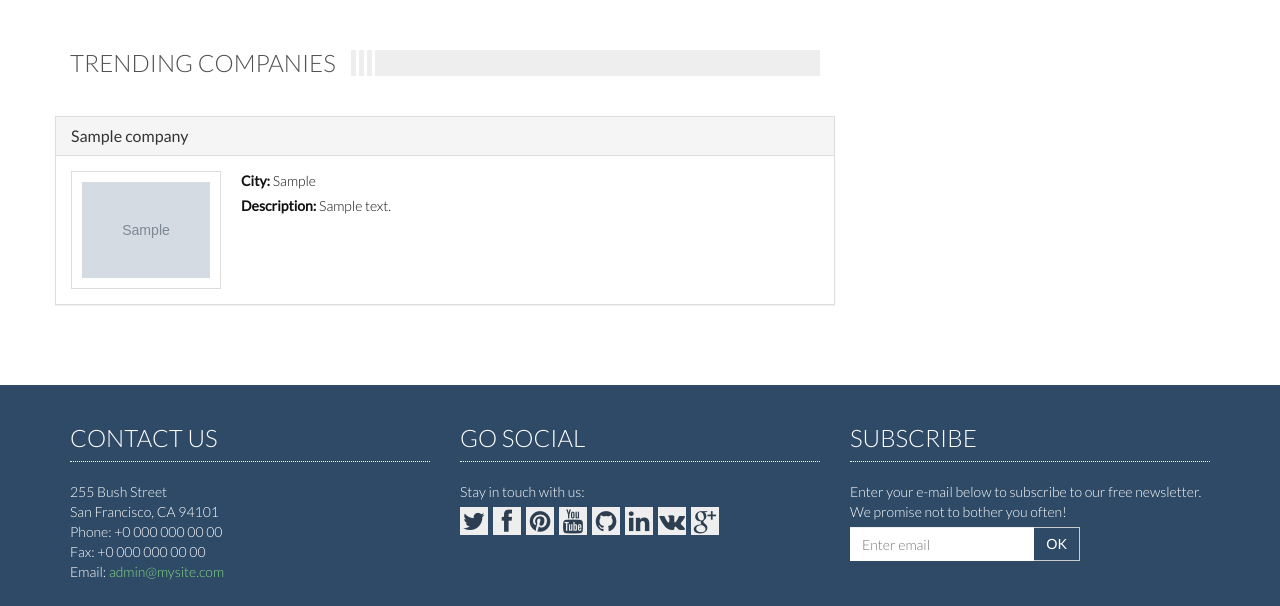
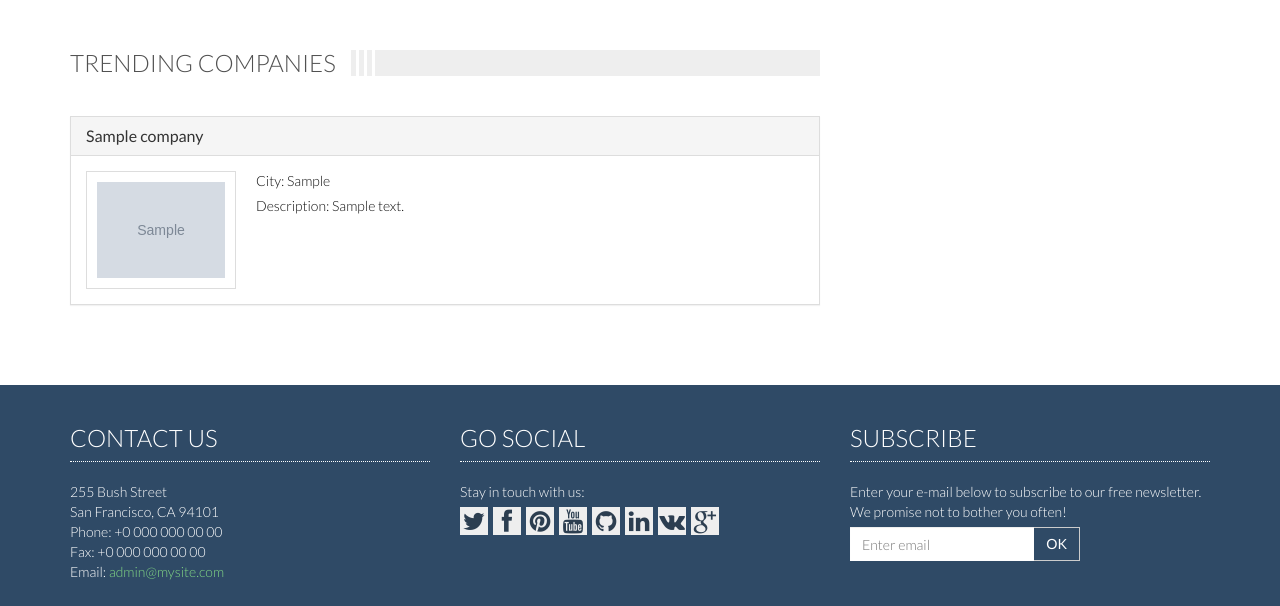
Before and after one commit to winnietong/StartupWiki, a Django app: page /companies/ in a window 1280 px wide. Shown: the part 50-656 px from the top of the page. Run offline with Django 3.2, Linux system fonts and the light colour scheme; tables that the repository leaves empty hold one stand-in row (values such as "Sample post"); grey boxes marked "Sample" are stand-in pictures; some libraries are stand-ins or nearby versions.

Commit message:
simple company description edits

```diff
--- a/stocks/templates/base_template.html
+++ b/stocks/templates/base_template.html
@@ -8,6 +8,7 @@
 
     <!-- Custom styles for this template -->
     <link href='http://fonts.googleapis.com/css?family=Lato:100,300,400' rel='stylesheet' type='text/css'>
+    <link rel="stylesheet" type="text/css" href="{% static 'css/animate.css' %}" />
     <link rel="stylesheet" type="text/css" href="{% static 'css/elements.css' %}" />
     <link rel="stylesheet" type="text/css" href="{% static 'css/custom.css' %}" />
     <link href="{% static 'fonts/font-awesome-4.0.3/css/font-awesome.min.css'%}" rel="stylesheet">
@@ -49,6 +50,8 @@
     .scroll p{
         font-size: 14px !important;
     }
+
+
 </style>
 
 <html>
@@ -135,7 +138,7 @@
                     <li><a href="#"><i class="fa fa-facebook"></i></a></li>
                     <li><a href="#"><i class="fa fa-pinterest"></i></a></li>
                     <li><a href="#"><i class="fa fa-youtube"></i></a></li>
-                        <li><a href="#"><i class="fa fa-github"></i></a></li>
+                    <li><a href="#"><i class="fa fa-github"></i></a></li>                    </li>
                     <li><a href="#"><i class="fa fa-linkedin"></i></a></li>
                     <li><a href="#"><i class="fa fa-vk"></i></a></li>
                     <li><a href="#"><i class="fa fa-google-plus"></i></a></li>
@@ -183,6 +186,7 @@
     <script src="{% static 'js/bootstrap.min.js' %}"></script>
     <script src="{% static 'js/custom.js' %}"></script>
     <script src="{% static 'js/scrolltopcontrol.js' %}"></script>
+    <script src="{% static 'js/bootstrap-datepicker.js' %}"></script>
 
     </body>
 </html>
--- a/stocks/templates/company/companies.html
+++ b/stocks/templates/company/companies.html
@@ -25,10 +25,7 @@
             </div>
 
             {% for company in companies %}
-                <div class="row">
-
                 {% include 'includes/company_description.html' %}
-                </div>
             {% endfor %}
             </div>
         </div>
--- a/stocks/templates/includes/company_description.html
+++ b/stocks/templates/includes/company_description.html
@@ -8,11 +8,9 @@
     </div>
     <div class="panel-body">
         <a href="{% url 'view_company' company.name %}">
-        <img class="pull-left img-responsive blog-img" alt="Image" src="{{ company.image.url }}">
+            <img class="pull-left img-responsive blog-img" alt="Image" src="{{ company.image.url }}">
         </a>
-{#            <p>Founded: {{ company.founded }}</p>#}
-{#        <p>Address: {{ company.address }}</p>#}
-        <p><b>City:</b> {{ company.city }}</p>
-        <p><b>Description:</b> {{ company.description }}</p>
+        <p>City: {{ company.city }}</p>
+        <p>Description: {{ company.description }}</p>
     </div>
 </div>
```
Also changed, not shown: static/media/company_images/32789-8624cf615b1a2cac483fc04a21990a44-medium_jpg_1.jpg (added). Lines whose indentation alone changed are shown as unchanged.
